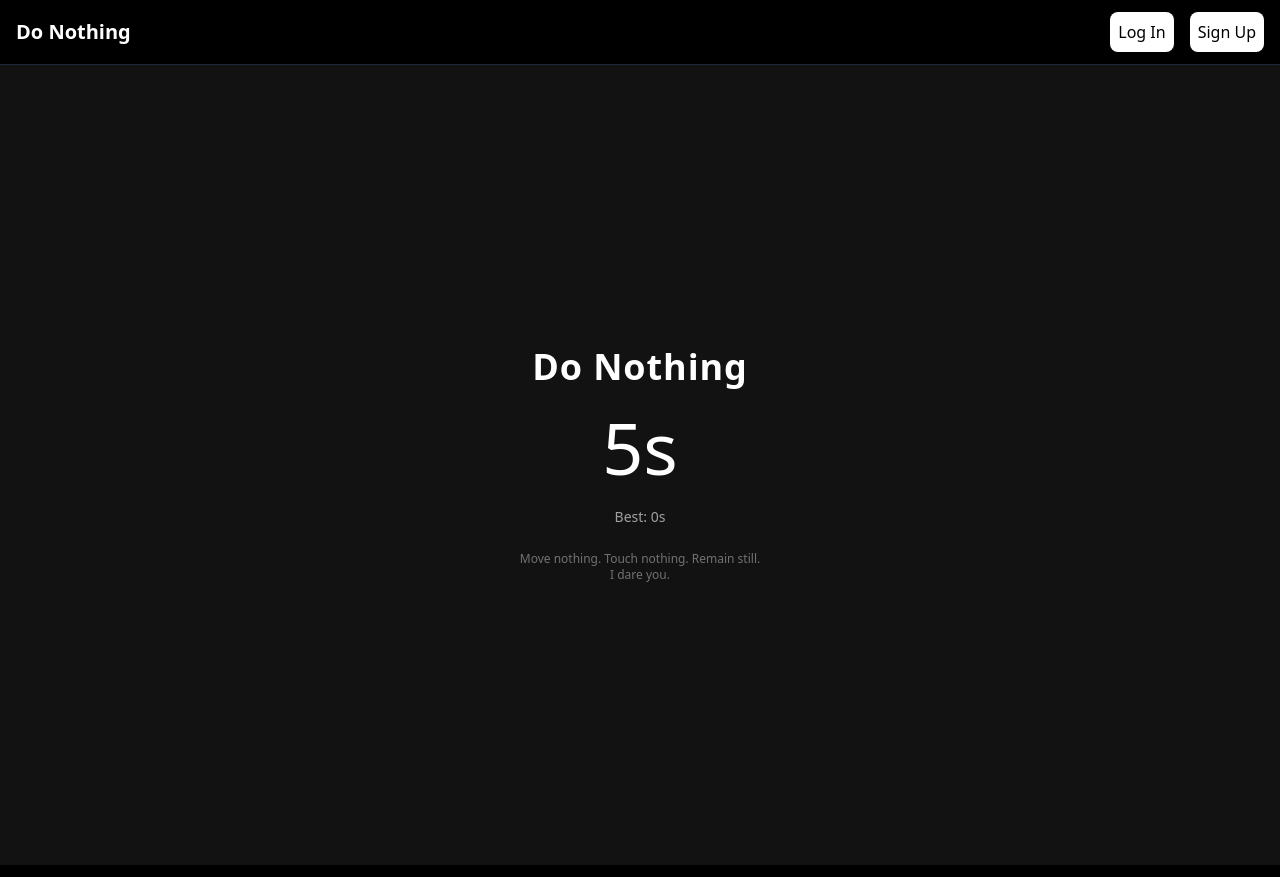
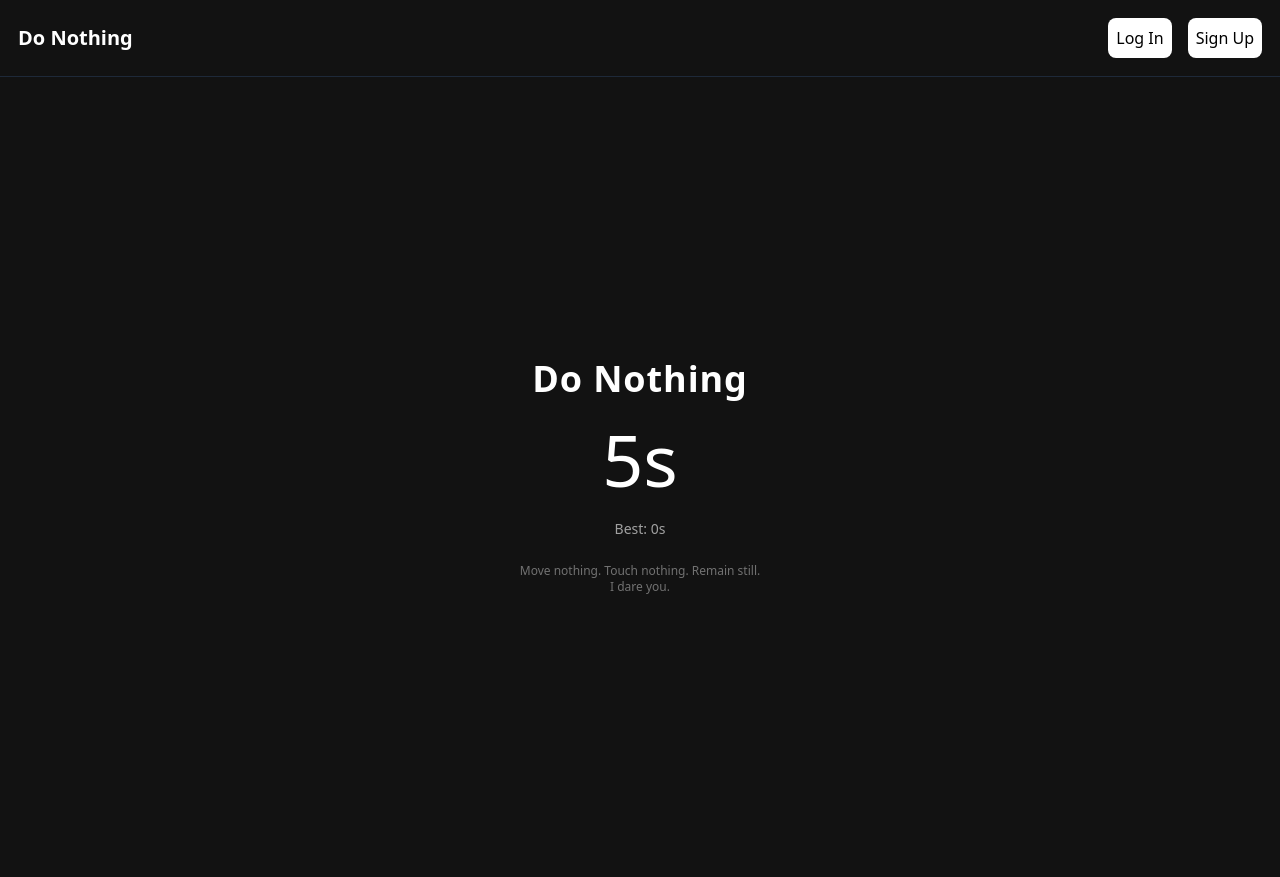
Before and after one commit to CodewithMiguelll/do-nothing, a Next.js app: page / in a window 1280 px wide. Built offline with nearby package versions, Linux system fonts and the light colour scheme; no server answers.

Commit message:
update padding and background color for visual consistency

```diff
--- a/src/components/navbar.tsx
+++ b/src/components/navbar.tsx
@@ -34,7 +34,7 @@ const Navigation = () => {
   };
 
   return (
-    <nav className="bg-black text-white border-b border-gray-800 px-4 py-3 flex items-center justify-between relative">
+    <nav className="bg-[#121212] text-white border-b border-gray-800 p-4.5 flex items-center justify-between relative">
       {/* Logo */}
       <Link href="/">
         <span className="font-bold text-xl cursor-pointer">Do Nothing</span>
```
